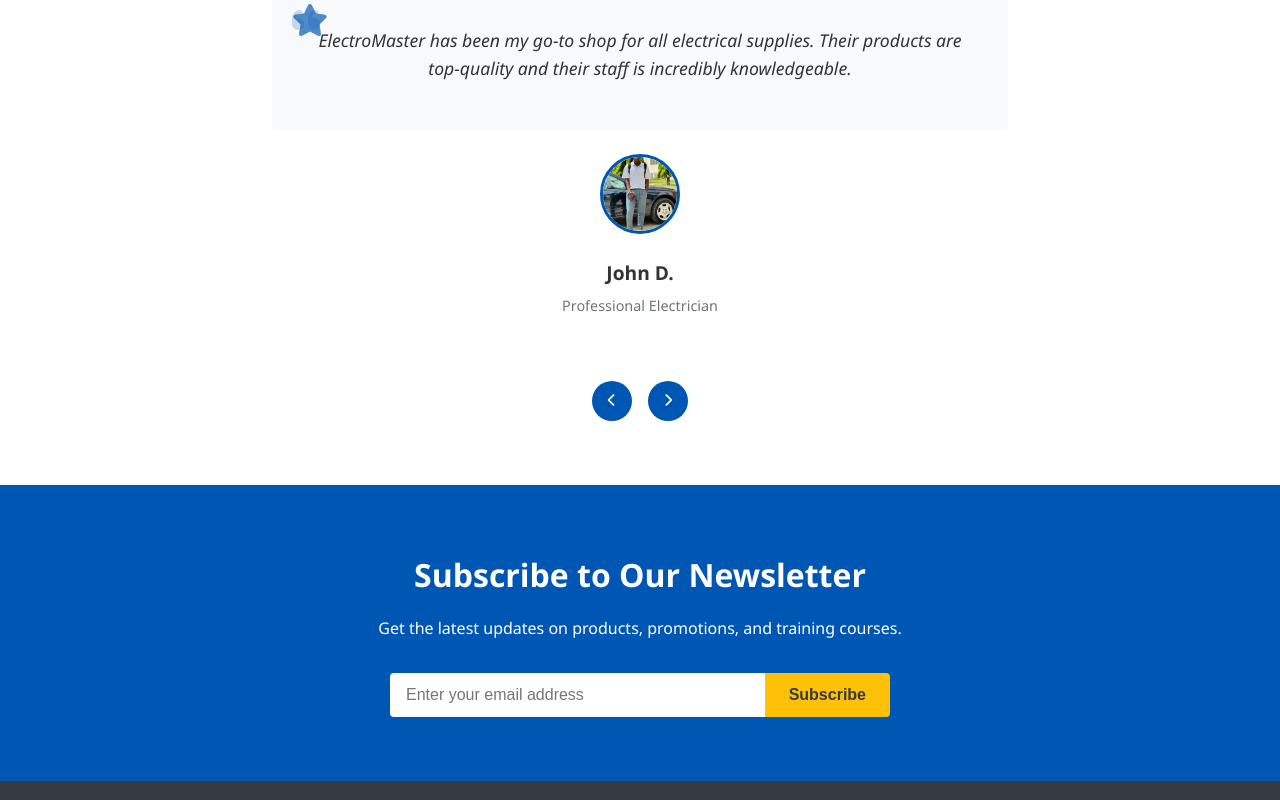
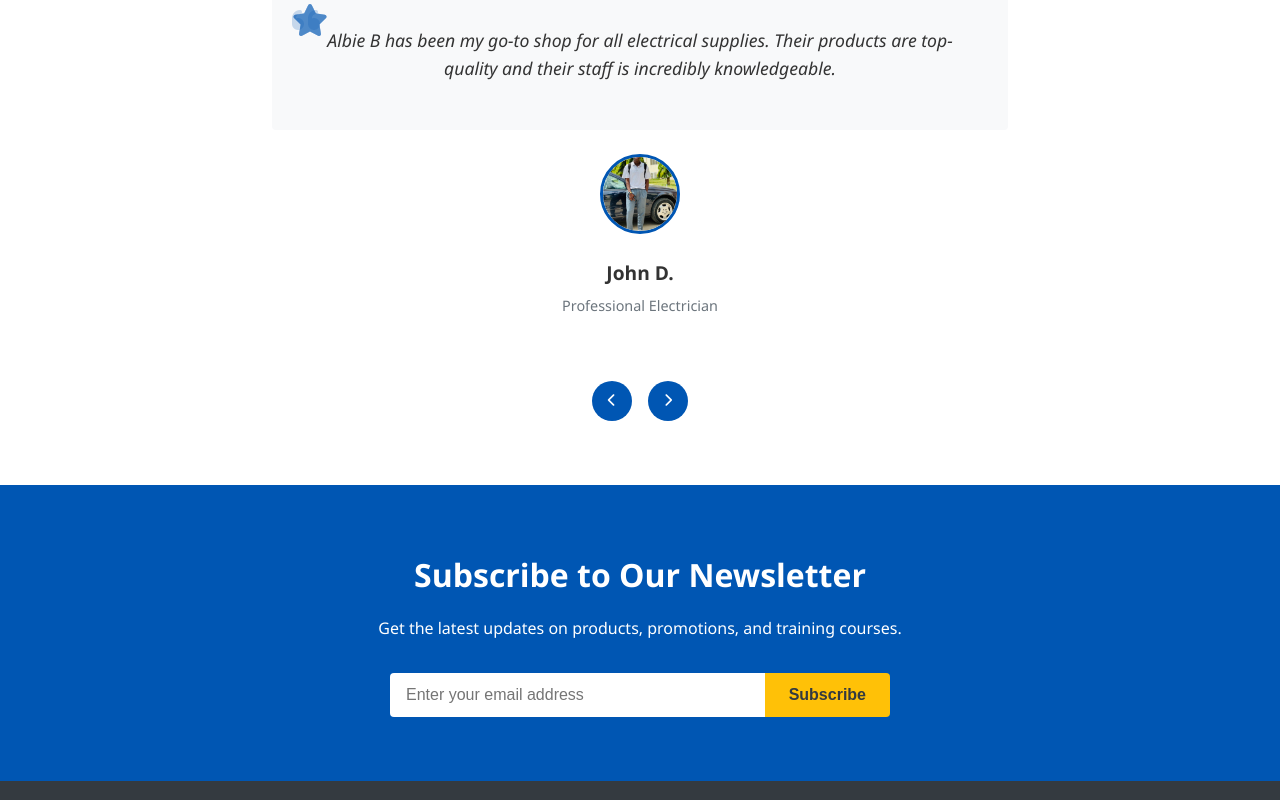
Before and after one commit to Elisha-cyc/Albert, a plain HTML site: page index.html in a window 1280 px wide. Both pictures are taken after a click on the button 612 px from the left and 3333 px from the top of the page. Shown: the part 2933-3733 px from the top of the page. Drawn offline with Linux system fonts and the light colour scheme.

Commit message:
index.html

```diff
--- a/index.html
+++ b/index.html
@@ -158,7 +158,7 @@
                 <div class="testimonial active">
                     <div class="testimonial-content">
                         <i class="fas fa-quote-left"></i>
-                        <p>ElectroMaster has been my go-to shop for all electrical supplies. Their products are top-quality and their staff is incredibly knowledgeable.</p>
+                        <p>Albie B has been my go-to shop for all electrical supplies. Their products are top-quality and their staff is incredibly knowledgeable.</p>
                         <div class="rating">
                             <i class="fas fa-star"></i>
                             <i class="fas fa-star"></i>
```
